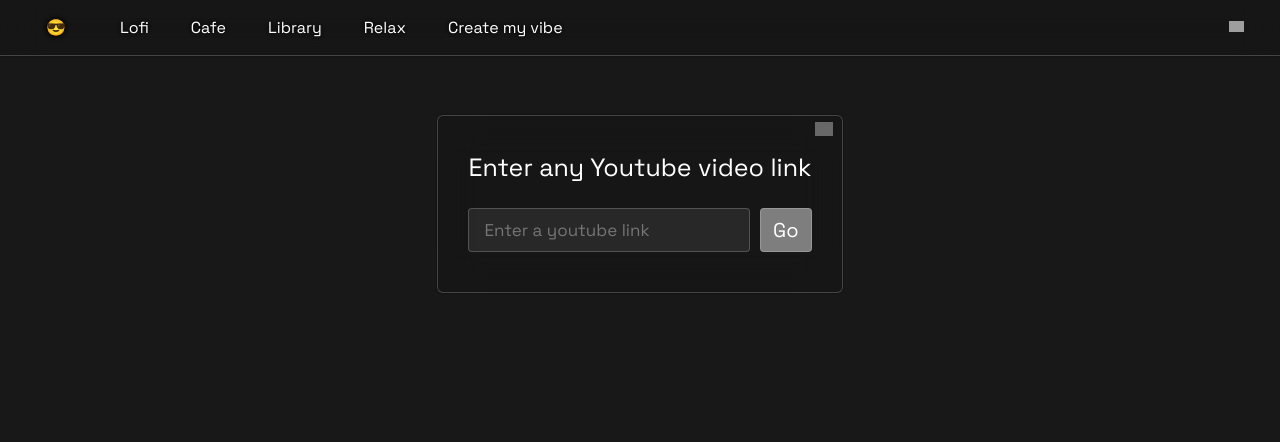
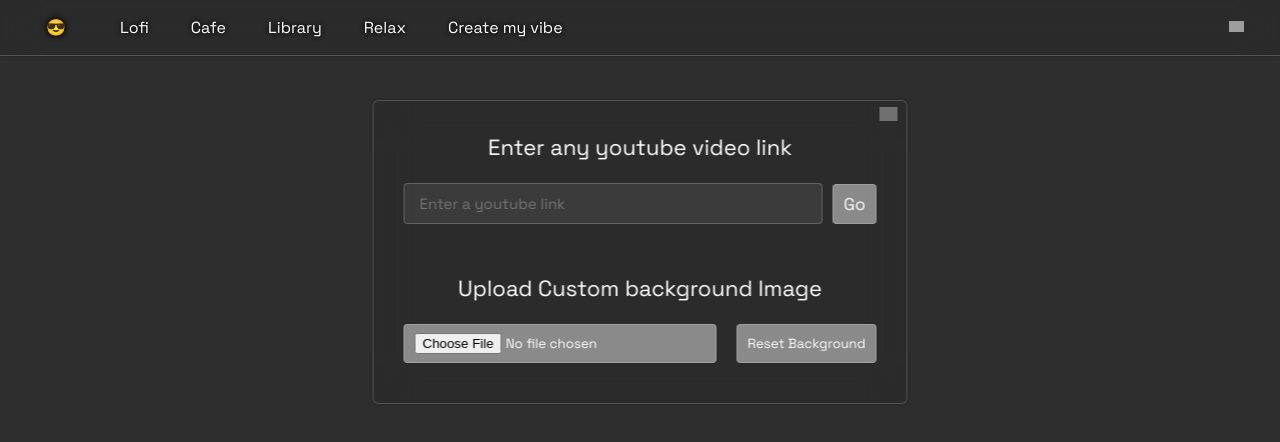
Before and after one commit to divasgt/zenstation, a React (Vite) app: page / in a window 1280 px wide. Both pictures are taken after a click on the button "Create my vibe". Shown: the top 442 px of the page. Built offline with nearby package versions, Linux system fonts and the light colour scheme; no server answers; grey boxes are pictures that could not be loaded.

Commit message:
Added custom bg image upload feature, and custom-theme section style changes

```diff
--- a/src/App.jsx
+++ b/src/App.jsx
@@ -8,6 +8,8 @@ export default function App() {
   const [currentIndex, setCurrentIndex] = useState(0)
   const [inputText, setInputText] = useState("")
   const [ytLink, setYtLink] = useState(randomVideo)
+  const [customBg, setCustomBg] = useState(null)
+  const customBgInputRef = useRef(null)
 
   const playerRef = useRef(null)
   const [isPlaying, setIsPlaying] = useState(false)
@@ -116,6 +118,12 @@ export default function App() {
   },[theme, currentIndex])
 
 
+  useEffect(() => {
+    if (!customBg) document.body.style.backgroundImage="none"
+    if (customBg) document.body.style.backgroundImage=`url(${customBg})`
+  }, [customBg])
+
+
   function randomVideo() {
     return ""
   }
@@ -168,10 +176,12 @@ export default function App() {
     <Header theme={theme} setTheme={setTheme} setIsCustomTheme={setIsCustomTheme} />
 
     {isCustomTheme && (
-      <section className="enter-link-section">
-        <button onClick={() => setIsCustomTheme(prev => !prev)} className="close-btn"><img src="https://img.icons8.com/?size=100&id=83149&format=png&color=ffffff" alt="close-icon" style={{width: "18px"}} /></button>
+      <section className="custom-theme-section">
+        <button className="close-btn" onClick={() => setIsCustomTheme(prev => !prev)} >
+          <img src="https://img.icons8.com/?size=100&id=83149&format=png&color=ffffff" alt="close-icon" style={{width: "18px"}} />
+        </button>
 
-        <p>Enter any Youtube video link</p>
+        <p>Enter any youtube video link</p>
 
         <div className="input-and-btn-div">
           <input type="text" placeholder="Enter a youtube link" value={inputText}
@@ -180,12 +190,35 @@ export default function App() {
               e.key==="Enter" ? setYtLink(inputText) : null
             }}
           />
-          <button className="go-btn" onClick={() => {
-            setYtLink(inputText)
-            // console.log(ytLink)
-          }}>
-          Go</button>
+          <button className="go-btn" onClick={() => setYtLink(inputText)}>
+            Go
+          </button>
         </div>
+
+        <p>Upload Custom background Image</p>
+
+        <div className="bg-upload-div">
+          <input ref={customBgInputRef} type="file" name="custom-bg-input" id="custom-bg-input" accept="image/*" onChange={event => {
+            const fileReader = new FileReader()
+            fileReader.readAsDataURL(event.target.files[0])
+            // when reading as data url is complete, the onload event is triggered, and fileReader.result contains the dataURL
+
+            // onload property should be assigned a function, it itself should not be called by ()
+            fileReader.onload = () => {
+              setCustomBg(fileReader.result)
+              // also hide playing video
+              setIsHidden(true)
+            }
+          }}/>
+          <button onClick={() => {
+            setCustomBg("")
+            setIsHidden(false)
+            customBgInputRef.current.value = ""
+          }}>Reset Background</button>
+
+        </div>
+        {/* <p>or Enter image link</p>
+        <input type="text" /> */}
       </section>
     )}
 
--- a/src/index.css
+++ b/src/index.css
@@ -5,8 +5,12 @@
 
 body {
   margin: 0;
-  padding-top: 65px;
-  background-color: #181818;
+  padding: 0;
+  background-color: #2e2e2e;
+  background-repeat: no-repeat;
+  background-position: center;
+  background-size: cover;
+  background-attachment: fixed;
 }
 
 header {
@@ -89,14 +93,16 @@ img.fullscreen-img {
 
 
 
-section.enter-link-section {
+section.custom-theme-section {
+  position: fixed;
+  top: 100px;
+  left: 50%;
+  transform: translate(-50%);
+
   width: fit-content;
   text-align: center;
-  margin-left: auto;
-  margin-right: auto;
 
   /* background-color: rgb(0,0,0,0.6); */
-  margin-top: 50px;
   padding: 10px 30px 40px;
   border-radius: 6px;
 
@@ -108,7 +114,7 @@ section.enter-link-section {
   box-shadow: 0px 0px 2px rgba(0, 0, 0, 0.5);
 }
 
-section.enter-link-section > .close-btn {
+section.custom-theme-section > .close-btn {
   position: fixed;
   top: 5px;
   right: 3px;
@@ -119,22 +125,23 @@ section.enter-link-section > .close-btn {
   cursor: pointer;
 }
 
-section.enter-link-section > p {
-  font-size: 25px;
+section.custom-theme-section  p {
+  font-size: 22px;
 }
 
-section.enter-link-section > .input-and-btn-div {
+section.custom-theme-section > .input-and-btn-div {
   display: flex;
   justify-content: center;
   align-items: center;
   gap: 10px;
+  margin-bottom: 50px;
 }
 
 .input-and-btn-div > input {
   width: 100%;
   /* max-width: 500px; */
   padding: 10px 15px;
-  font-size: 17px;
+  font-size: 15px;
   border-radius: 4px;
   border: 1px solid rgba(255, 255, 255, 0.2);
   background-color: rgba(255, 255, 255, 0.074);
@@ -142,8 +149,23 @@ section.enter-link-section > .input-and-btn-div {
 }
 
 .input-and-btn-div > .go-btn  {
-  font-size: 20px;
-  padding: 8px 12px;
+  font-size: 17px;
+  padding: 8px 10px;
+  background-color: rgba(255, 255, 255, 0.449);
+  border: 1px solid rgba(255, 255, 255, 0.2);
+  border-radius: 4px;
+
+  cursor: pointer;
+}
+
+.bg-upload-div {
+  display: flex;
+  gap: 20px;
+}
+
+.bg-upload-div button, #custom-bg-input {
+  /* font-size: 17px; */
+  padding: 8px 10px;
   background-color: rgba(255, 255, 255, 0.449);
   border: 1px solid rgba(255, 255, 255, 0.2);
   border-radius: 4px;
```
